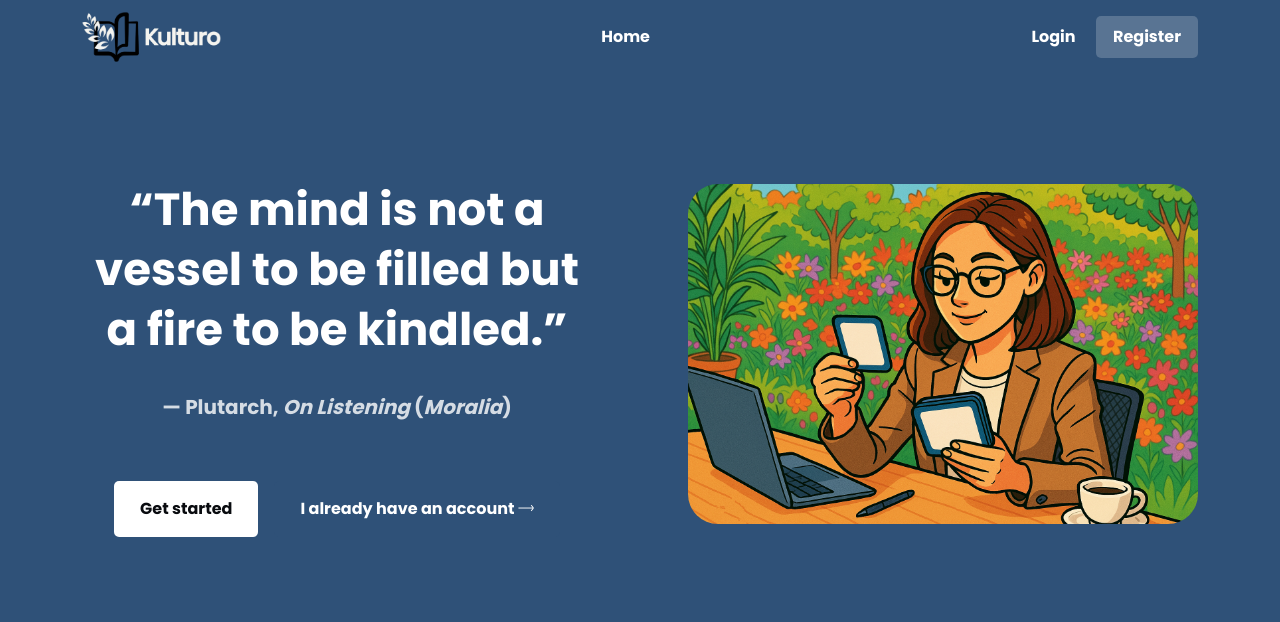
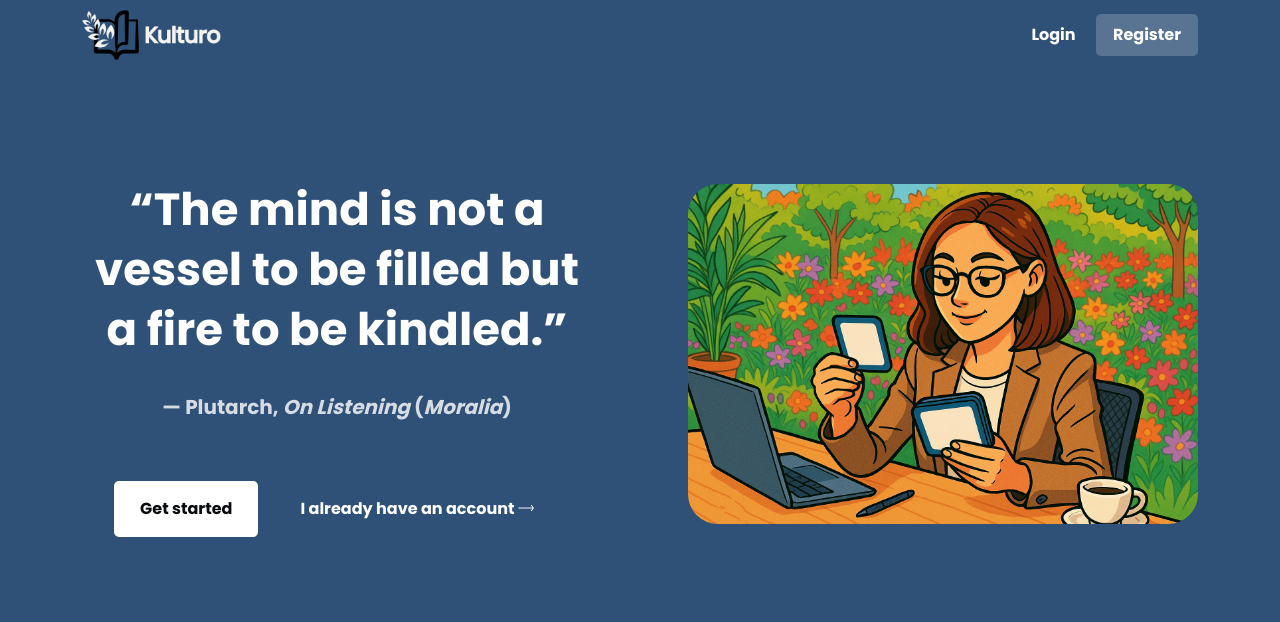
Before and after one commit to hanks92/Kulturo, a Symfony app: template templates/landing/index.html.twig in a window 1280 px wide. Shown: the top 622 px of the page. Run offline with Twig, Linux system fonts and the light colour scheme; the template is opened without the code that fills it, so the values that code supplies are empty; some libraries are stand-ins or nearby versions.

Commit message:
maj height navbar

```diff
--- a/templates/layouts/unauthenticated.html.twig
+++ b/templates/layouts/unauthenticated.html.twig
@@ -42,7 +42,7 @@
   <div class="container">
     <div class="row">
       <div class="col-lg-12">
-        <nav class="navbar navbar-expand-lg">
+        <nav class="navbar navbar-expand-lg" style="min-height: 70px;">
           <a class="navbar-brand" href="{{ path('app_home') }}">
            <img src="{{ asset('assets/images/logo/logo.png') }}" alt="Kulturo Logo" style="height: 50px; max-height: 50px; width: auto;" />
           </a>
@@ -55,9 +55,6 @@
 
           <div class="navbar-collapse">
             <ul id="nav" class="navbar-nav mx-auto">
-              <li class="nav-item">
-                <a class="ud-menu-scroll" href="{{ path('app_home') }}">Home</a>
-              </li>
               {# Tu peux ajouter plus de liens ici si tu veux #}
             </ul>
           </div>
```
